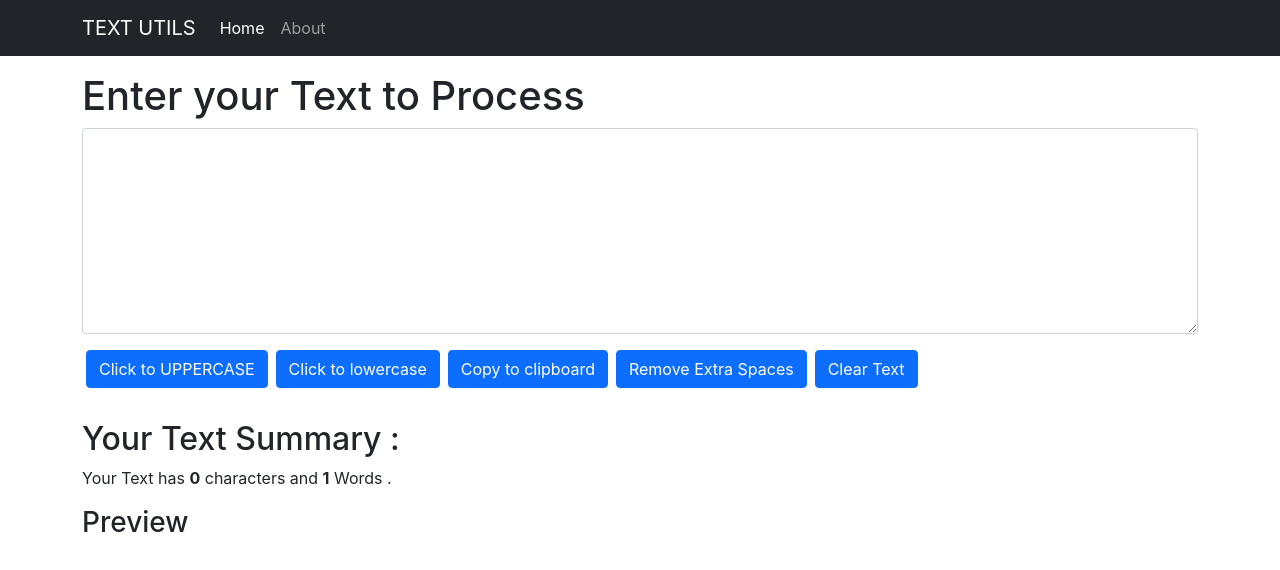
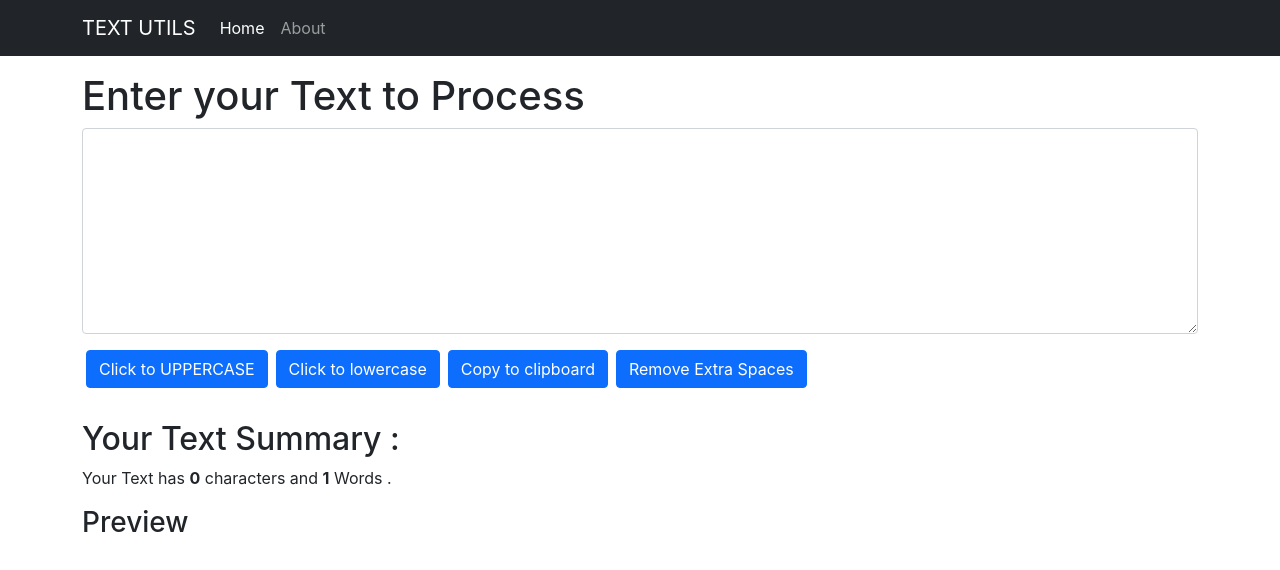
Before and after one commit to codebyrtwk/TextUtils-react-app, a React (Create React App) app: page / in a window 1280 px wide. Shown: the top 570 px of the page. Built offline with nearby package versions, Linux system fonts and the light colour scheme.

Commit message:
bug fixed

```diff
--- a/package.json
+++ b/package.json
@@ -7,6 +7,7 @@
     "@testing-library/jest-dom": "^5.14.1",
     "@testing-library/react": "^11.2.7",
     "@testing-library/user-event": "^12.8.3",
+    "ajv": "^8.6.2",
     "react": "^17.0.2",
     "react-dom": "^17.0.2",
     "react-scripts": "4.0.3",
--- a/src/MyCcomponents/Form.js
+++ b/src/MyCcomponents/Form.js
@@ -8,10 +8,10 @@ export default function Form(props) {
         };
 
     const handleOnChange = (e) => {
-        setText(e.target.value);
+         setText(e.target.value);
         };
     const handleDownClick = () => {
-            setText(text.toLowerCase());
+          setText(text.toLowerCase());
         };
 
 
@@ -31,9 +31,9 @@ export default function Form(props) {
 
 
     //clear text
-    const handleClearClick = () => {
-        setText("");
-        };
+    // const handleClearClick = () => {
+    //     let text = setText("");
+    //     };
     //remove extra space
     const handleExtraSpace = () => {
             setText(text.trim());
@@ -52,11 +52,11 @@ export default function Form(props) {
                 <div className="form-group">
                 <textarea  value = {text} onChange = {handleOnChange} className="form-control" id="exampleFormControlTextarea1" rows="8"></textarea>
                 </div>
-                <button type="submit" onClick = {handleUpClick} className="btn btn-primary my-3 mx-1">Click to UPPERCASE</button>
+                <button type="success" onClick = {handleUpClick} className="btn btn-primary my-3 mx-1">Click to UPPERCASE</button>
                 <button type="submit" onClick = {handleDownClick} className="btn btn-primary my-3 mx-1">Click to lowercase</button>
                 <button type="submit" onClick = {handleCopyClick} className="btn btn-primary my-3 mx-1">Copy to clipboard</button>
                 <button type="submit" onClick = {handleExtraSpace} className="btn btn-primary my-3 mx-1">Remove Extra Spaces</button>
-                <button type="submit" onClick = {handleClearClick} className="btn btn-primary my-3 mx-1">Clear Text</button>
+                {/* <button type="submit" onClick = {handleClearClick} className="btn btn-primary my-3 mx-1">Clear Text</button> */}
 
             </form>
         </div>
@@ -65,7 +65,7 @@ export default function Form(props) {
             <h2>Your Text Summary :</h2>
             <p>Your Text has <strong>{character}</strong> characters and <strong>{words}</strong> Words . </p>
             <h3>Preview</h3>
-            <p border="1" >{text}</p>
+            <p >{text}</p>
         </div>
 
         </>
```
Also changed, not shown: 1 other file (tests, documents, lock files or other folders).
